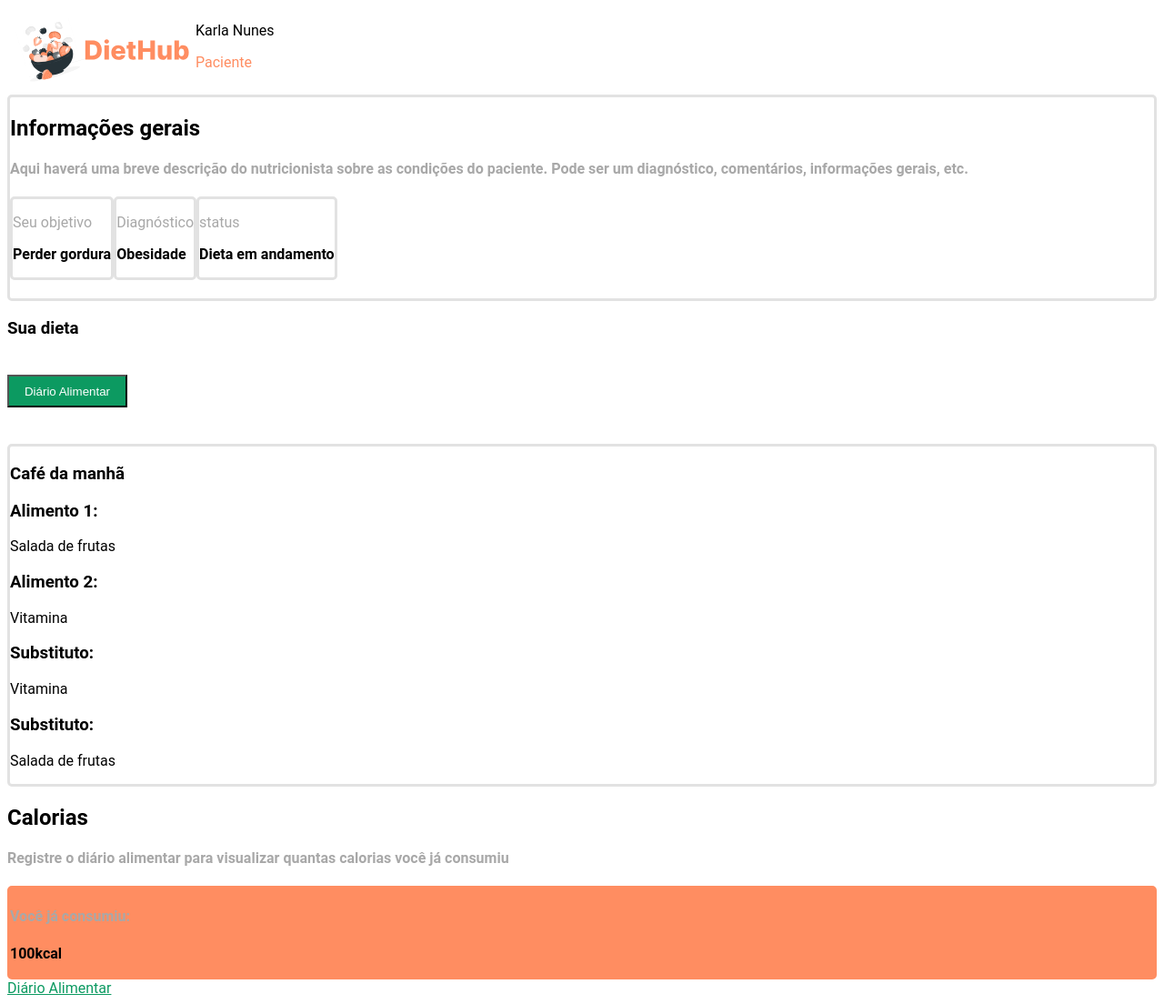
After one commit to taysa-fernandes/Integrador1, a Django app: page /diario in a window 1280 px wide. The commit adds this page. Shown: the whole page at 91% size. Run offline with Django 4.2, Linux system fonts and the light colour scheme.

Commit message:
visualizar dieta

```diff
--- a/core/static/estilos/estilo.css
+++ b/core/static/estilos/estilo.css
@@ -54,3 +54,58 @@ body{
     width: 417px;
     height: 49px;
 }
+/* visualizar dieta */
+#paciente{
+    color:#FF8D61;
+}
+#container{
+    display: flex;
+}
+#topo-visualizar {
+    margin-bottom: 300px;
+}
+#informacoes h4,
+#calorias h4,
+#consumiu h4{
+    color: #A8A8A8;
+}
+#informacoes,
+#objetivo,
+#diagnostico,
+#status{
+    border: 3px solid #E2E2E2;
+    border-radius: 5px;
+}
+.labels{
+    color: #A8A8A8;
+}
+#container-2{
+    display: flex;
+}
+.quadros{
+    margin-bottom: 20px;
+}
+#conatainer-3{
+    display: flex;
+}
+.topo-dieta{
+    margin-bottom: 40px;
+}
+#container-3 button{
+    width: 132px;
+    height: 36px;
+    background-color: #0C9A61;
+    color:#FFFFFF;
+}
+#cafe{
+    border: 3px solid #E2E2E2;
+    border-radius: 5px;
+}
+#consumiu{
+    border: 3px solid #FF8D61;
+    border-radius: 5px;
+    background-color: #FF8D61;
+}
+#button-diario a{
+    color:#0C9A61;
+}
--- /dev/null
+++ b/core/templates/core/visualizarDieta.html
@@ -0,0 +1,77 @@
+{% extends "core/base.html" %}
+{% load static %}
+
+{% block main %}
+<body>
+        <main id="visualizar-dieta">
+            <section id="container">
+                <section id="imagem-logo" class="topo-visualizar">
+                    <img src={% static 'imagens/Group 74.svg' %} alt="DietHub" id="logo">
+                </section>
+                <section id="perfil"class="topo-visualizar">
+                    <p>Karla Nunes</p>
+                    <p id="paciente">Paciente</p>
+                </section>
+            </section>
+            <section id="informacoes">
+                <h1>Informações gerais</h1>
+                <h4>Aqui haverá uma breve descrição do nutricionista  sobre as condições do paciente.
+                     Pode ser um diagnóstico, comentários, informações gerais, etc.</h4>
+                <section id="container-2">
+                    <div id="objetivo" class="quadros">
+                        <p class="labels">Seu objetivo</p>
+                        <p><strong>Perder gordura</strong></p>
+                    </div>
+                    <div id="diagnostico" class="quadros">
+                        <p class="labels">Diagnóstico</p>
+                        <p><strong>Obesidade</strong></p>
+                    </div>
+                    <div id="status" class="quadros">
+                        <p class="labels">status</p>
+                        <p><strong>Dieta em andamento</strong></p>
+                    </div>
+                </section>
+            </section>
+            <section id="dieta">
+                <section id="container-3">
+                    <div class="topo-dieta">
+                        <h1>Sua dieta</h1>
+                    </div>
+                    <div id="form-btns" class="topo-dieta">
+                        <button type="Diario-alimentar">Diário Alimentar</button>
+                    </div>
+                </section>
+                <div id="cafe">
+                    <h3>Café da manhã</h3>
+                    <div id="alimento-1">
+                        <h3>Alimento 1: </h3>
+                        <p>Salada de frutas</p>
+                    </div>
+                    <div id="alimento-2">
+                        <h3>Alimento 2: </h3>
+                        <p>Vitamina</p>
+                    </div>
+                    <div id="substituto-1">
+                        <h3>Substituto: </h3>
+                        <p>Vitamina</p>
+                    </div>
+                    <div id="substituto-2">
+                        <h3>Substituto: </h3>
+                        <p>Salada de frutas</p>
+                    </div>
+                </div>
+            </section>
+            <section id="calorias">
+                <h1>Calorias</h1>
+                <h4>Registre o diário alimentar para visualizar quantas calorias você já consumiu</h4>
+                <div id="consumiu">
+                    <h4>Você já consumiu:</h4>
+                    <p><strong>100kcal</strong></p>
+                </div>
+            </section>
+            <section id="button-diario">
+                <a href="diarioAlimentar.html">Diário Alimentar</a>
+            </section>
+        </main>
+</body>
+{% endblock %}
--- a/core/urls.py
+++ b/core/urls.py
@@ -1,8 +1,9 @@
 from django.contrib import admin
 from django.urls import path
-from  core.views import index
+from  core.views import index,diario
 
 urlpatterns = [
     path('admin/', admin.site.urls),
     path('',index),
+    path('diario',diario)
 ]
--- a/core/views.py
+++ b/core/views.py
@@ -2,3 +2,5 @@ from django.shortcuts import render
 
 def index(request):
     return render(request, 'core/index.html')
+def diario(request):
+    return render(request, 'core/visualizarDieta.html')
```
